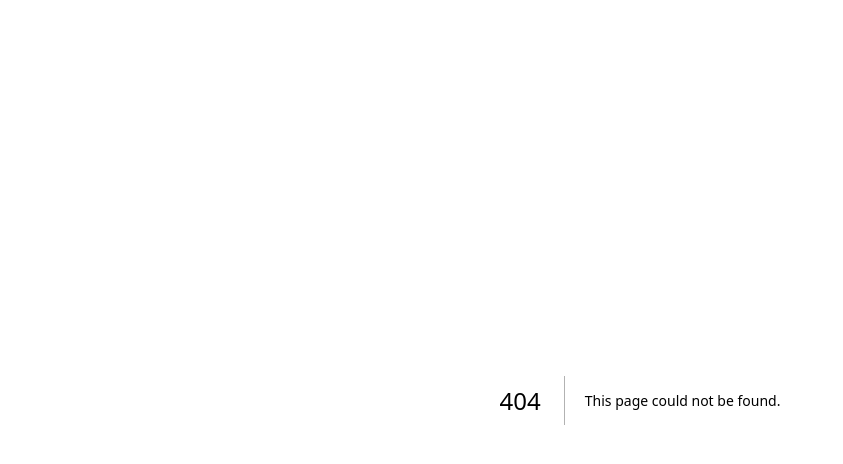
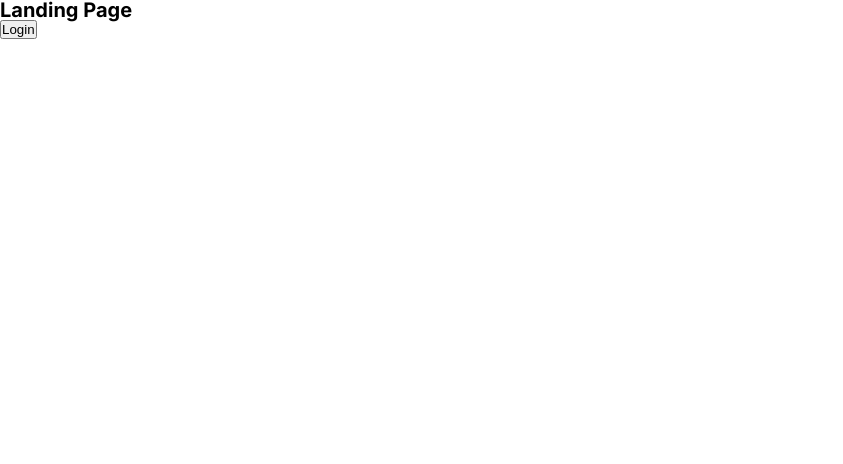
Before and after one commit to ReponStock/frontend, a Next.js app: page /landing in a window 1280 px wide. Before the commit this address had no page. Shown: the top 464 px of the page, without its empty margins (0-843 px from the left). Built offline with nearby package versions, Linux system fonts and the light colour scheme.

Commit message:
Landing page structure added

```diff
--- /dev/null
+++ b/src/app/landing/page.tsx
@@ -0,0 +1,10 @@
+import './styles.css'
+
+export default function Landing() {
+  return (
+    <div>
+      <h1>Landing Page</h1>
+      <button>Login</button>
+    </div>
+  );
+}
```
Also changed, not shown: src/app/landing/styles.css (added).
